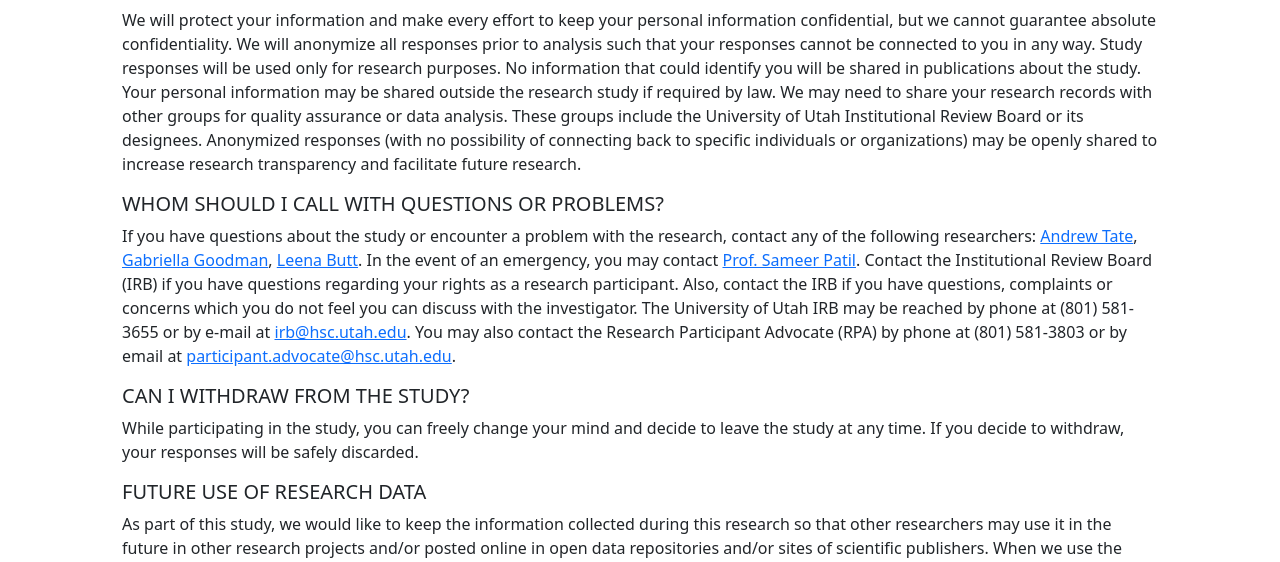
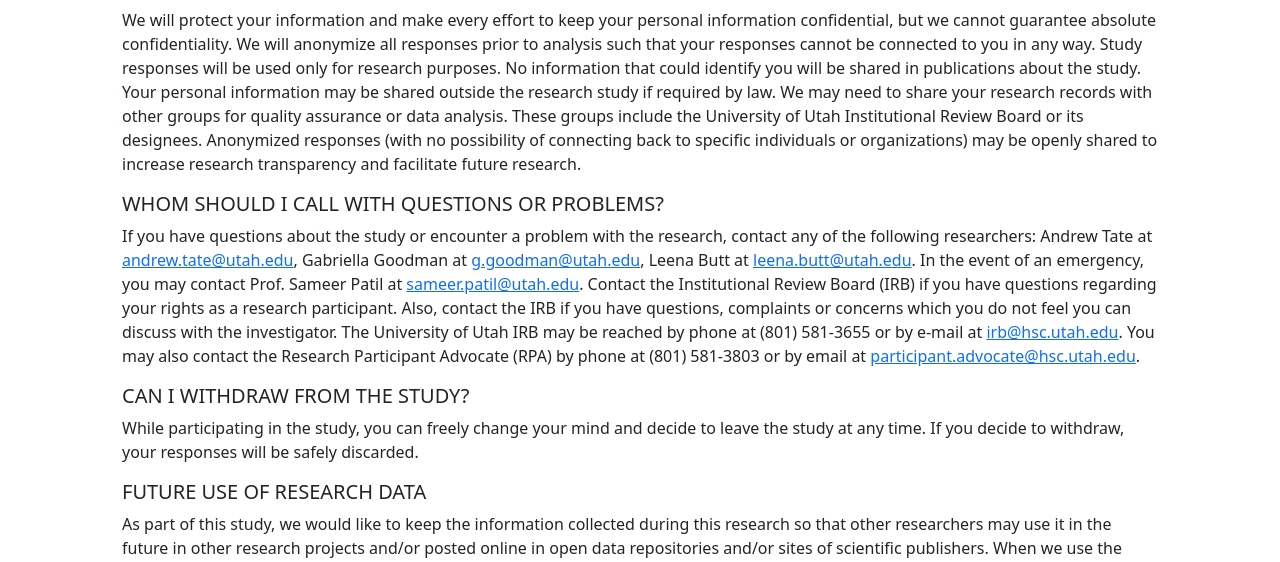
Before and after one commit to tater-tot25/StudyRecreation, a PHP site: page / in a window 1280 px wide. Shown: the part 1245-1807 px from the top of the page. Run offline with PHP 8.4, Linux system fonts and the light colour scheme.

Commit message:
changed email hyperlinks in consent

```diff
--- a/html/pages/default/consent.php
+++ b/html/pages/default/consent.php
@@ -34,7 +34,7 @@
         <p>We will protect your information and make every effort to keep your personal information confidential, but we cannot guarantee absolute confidentiality.  We will anonymize all responses prior to analysis such that your responses cannot be connected to you in any way. Study responses will be used only for research purposes. No information that could identify you will be shared in publications about the study. Your personal information may be shared outside the research study if required by law. We may need to share your research records with other groups for quality assurance or data analysis. These groups include the University of Utah Institutional Review Board or its designees. Anonymized responses (with no possibility of connecting back to specific individuals or organizations) may be openly shared to increase research transparency and facilitate future research.</p>
 
         <h5>WHOM SHOULD I CALL WITH QUESTIONS OR PROBLEMS?</h5>
-        <p>If you have questions about the study or encounter a problem with the research, contact any of the following researchers: <a href="mailto:andrew.tate@utah.edu">Andrew Tate</a>, <a href="mailto:g.goodman@utah.edu">Gabriella Goodman</a>, <a href="mailto:u1283933@utah.edu">Leena Butt</a>. In the event of an emergency, you may contact <a href="mailto:sameer.patil@utah.edu">Prof. Sameer Patil</a>. Contact the Institutional Review Board (IRB) if you have questions regarding your rights as a research participant. Also, contact the IRB if you have questions, complaints or concerns which you do not feel you can discuss with the investigator. The University of Utah IRB may be reached by phone at (801) 581-3655 or by e-mail at <a href="mailto:irb@hsc.utah.edu">irb@hsc.utah.edu</a>. You may also contact the Research Participant Advocate (RPA) by phone at (801) 581-3803 or by email at <a href="mailto:participant.advocate@hsc.utah.edu">participant.advocate@hsc.utah.edu</a>.</p>
+        <p>If you have questions about the study or encounter a problem with the research, contact any of the following researchers: Andrew Tate at <a href="mailto:andrew.tate@utah.edu">andrew.tate@utah.edu</a>, Gabriella Goodman at <a href="mailto:g.goodman@utah.edu">g.goodman@utah.edu</a>, Leena Butt at <a href="mailto:leena.butt@utah.edu">leena.butt@utah.edu</a>. In the event of an emergency, you may contact Prof. Sameer Patil at <a href="mailto:sameer.patil@utah.edu">sameer.patil@utah.edu</a>. Contact the Institutional Review Board (IRB) if you have questions regarding your rights as a research participant. Also, contact the IRB if you have questions, complaints or concerns which you do not feel you can discuss with the investigator. The University of Utah IRB may be reached by phone at (801) 581-3655 or by e-mail at <a href="mailto:irb@hsc.utah.edu">irb@hsc.utah.edu</a>. You may also contact the Research Participant Advocate (RPA) by phone at (801) 581-3803 or by email at <a href="mailto:participant.advocate@hsc.utah.edu">participant.advocate@hsc.utah.edu</a>.</p>
 
         <h5>CAN I WITHDRAW FROM THE STUDY?</h5>
         <p>While participating in the study, you can freely change your mind and decide to leave the study at any time. If you decide to withdraw, your responses will be safely discarded.</p>
```
